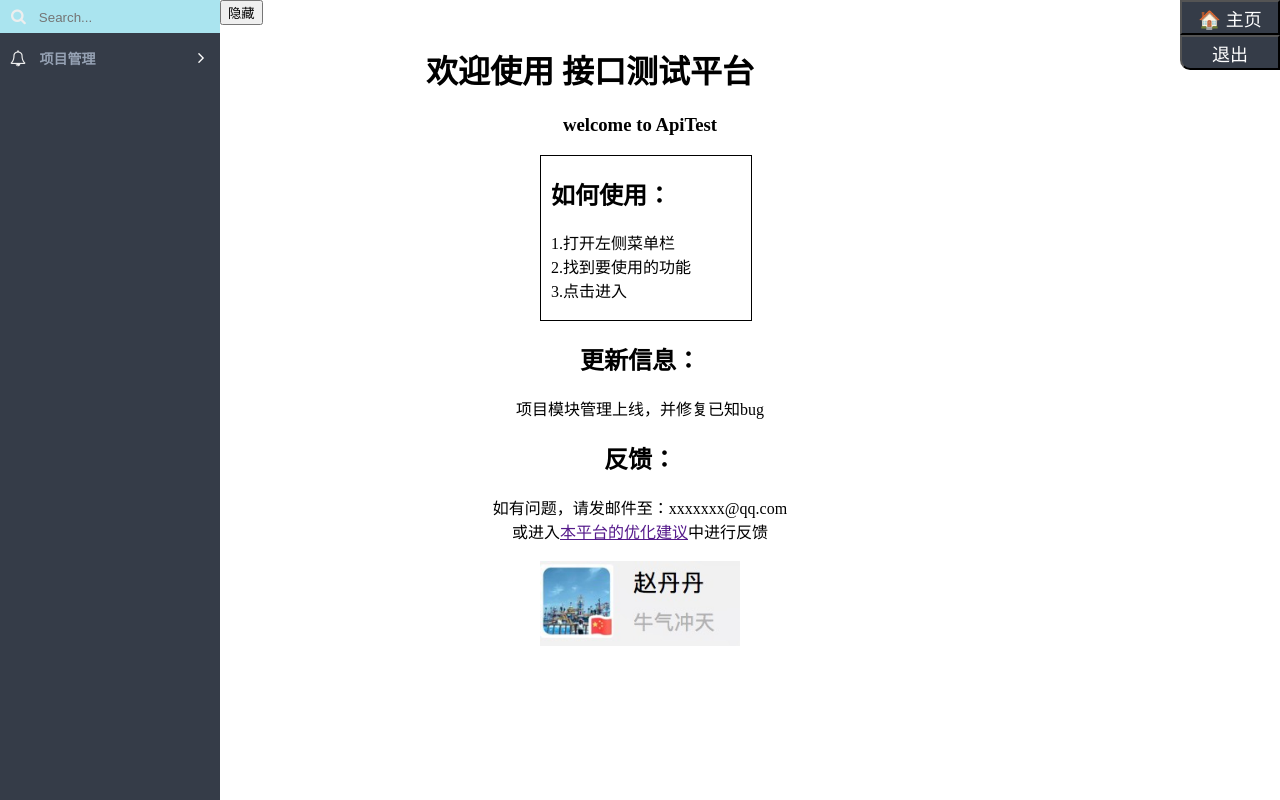
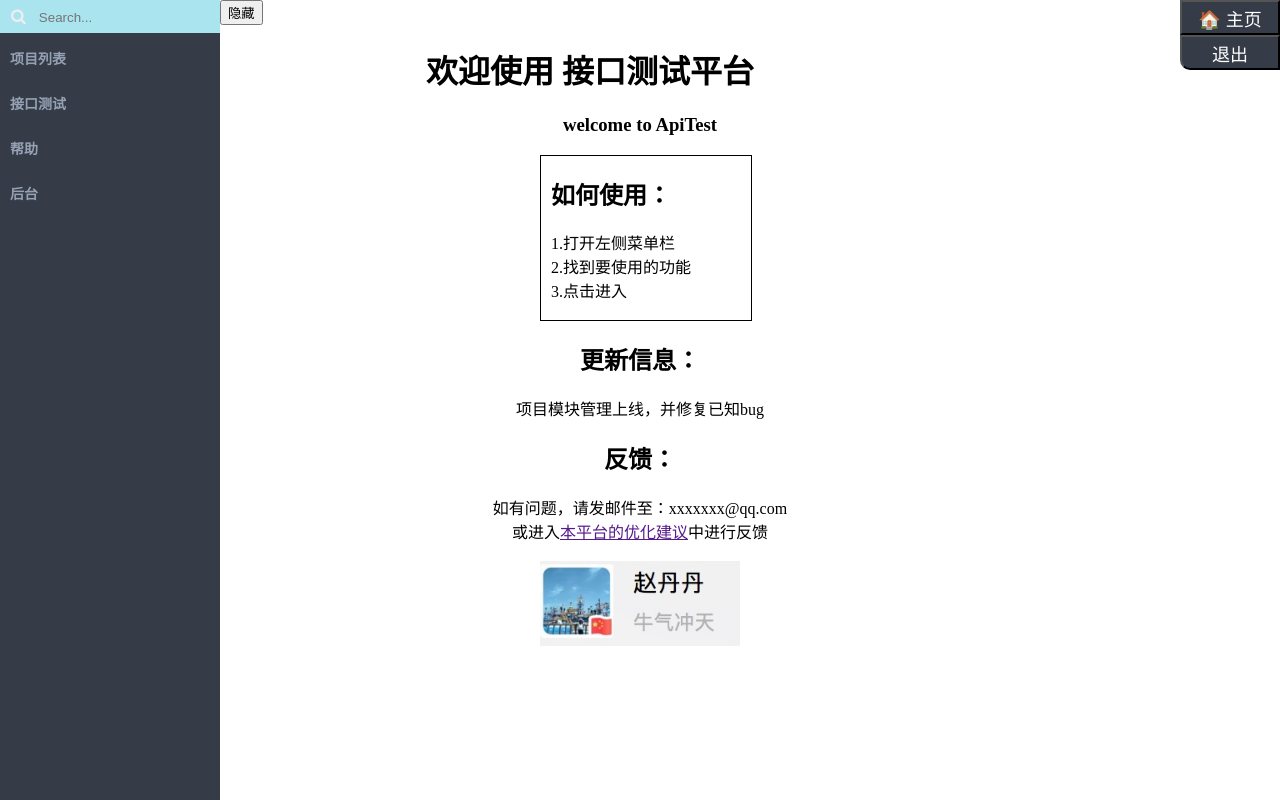
Before and after one commit to bcyzdd/auto_test, a Django app: page /home/ in a window 1280 px wide. Run offline with Django 3.2, Linux system fonts and the light colour scheme.

Commit message:
重构首页菜单栏

```diff
--- a/MyApp/templates/welcome.html
+++ b/MyApp/templates/welcome.html
@@ -17,29 +17,23 @@
             <ul>
                 <li>
                     <a href="#">
-                        <i class="fa fa-bell-o"></i>
-                        项目管理
-                    </a>
-
-                    <ul>
-                        <li>
-                            <a href="#">
                         项目列表
                     </a>
                 </li>
                 <li>
                     <a href="#">
-                                接口库
+                        接口测试
                     </a>
                 </li>
                 <li>
-                            <a href="/case_list/">
-                                用例库
+                    <a href="#">
+                        帮助
                     </a>
                 </li>
-
-                    </ul>
-
+                <li>
+                    <a href="#">
+                        后台
+                    </a>
                 </li>
             </ul>
 
```
Lines whose indentation alone changed are shown as unchanged.
